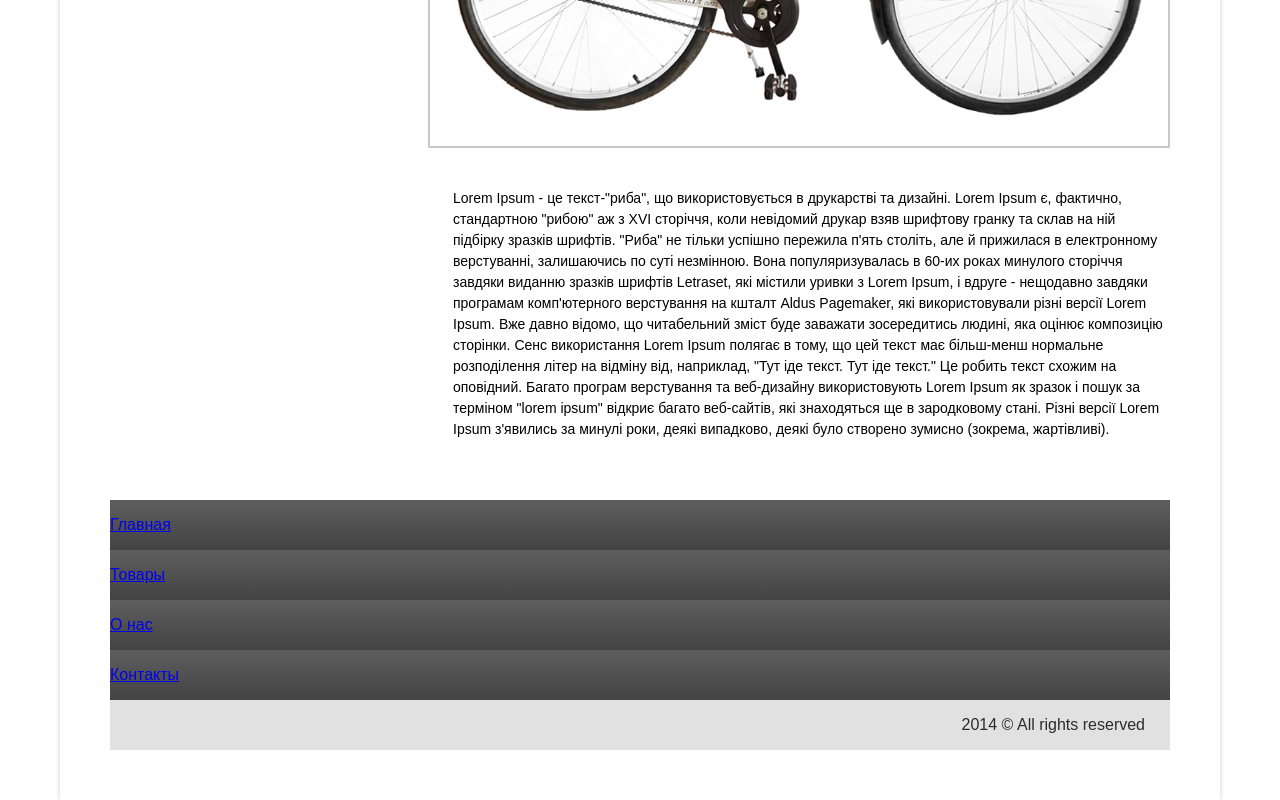
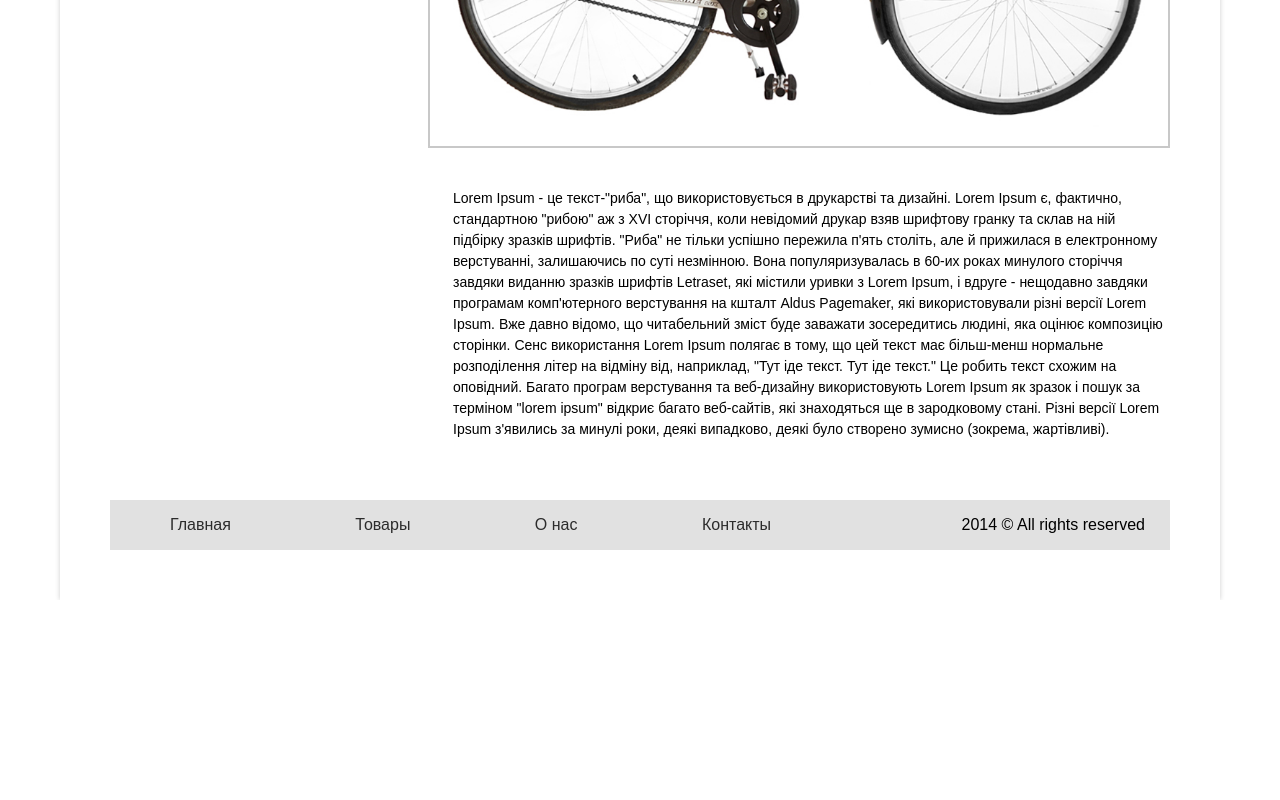
Before and after one commit to Imperceptible/home_work_3, a plain HTML site: page index.html in a window 1280 px wide. Shown: the part 582-1382 px from the top of the page. After the commit the page ends 1182 px from the top, so only its background shows below. Drawn offline with Linux system fonts and the light colour scheme.

Commit message:
предварительная готовность, вычищаю цсс

```diff
--- a/css/style.css
+++ b/css/style.css
@@ -13,8 +13,8 @@
     /*font-size: 14x;*/
 }
 .header {
-    background-color: white;
-    float: none;
+    /*background-color: white;
+    float: none;*/
     position: relative;
     overflow: hidden;
 }
@@ -24,10 +24,10 @@
 }
 
 .mainmenu {
-    width: 100%;
+    /*width: 100%;
     display: inline-block;
     vertical-align: middle;
-    list-style: none;
+    list-style: none;*/
     background: linear-gradient(to bottom, rgba(94, 94, 94, 1) 0%, rgba(67, 67, 67, 1) 100%);
 
 }
@@ -131,26 +131,39 @@
 }
 
 .footer {
-    background-color: #e1e1e1;
-    float: none;
     position: relative;
     overflow: hidden;
+    background-color: #e1e1e1;
+    line-height: 50px;
+}
+
+.footermenu {
+    float: left;
+
+}
+
+.footermenu ul {
+
+}
+
+.footermenu li {
+    display: inline;
+    margin: 40px;
+    padding: 20px;
+
+}
+.footermenu li a {
+    text-decoration: none;
     color: #2c2c2c;
 }
 
-.footer li {
-    float: left;
-    display: block;
-    line-height: 50px;
-    width: 100%;
-    /*display: inline-block;*/
-    vertical-align: middle;
-    list-style: none;
-    background: linear-gradient(to bottom, rgba(94, 94, 94, 1) 0%, rgba(67, 67, 67, 1) 100%);
+.footermenu li a:hover{
+    text-decoration: underline;
+}
 
-}
-.footer p {
+.copyrights p {
     float: right;
     display: block;
     line-height: 50px;
     padding-right: 25px;
+}
--- a/index.html
+++ b/index.html
@@ -51,13 +51,18 @@
     </div>
     </div>
     <div class="footer"><!--подвал-->
-        <ul class="footermenu">
+        <div class="footermenu">
+            <ul>
                 <li><a href="#">Главная</a></li>
                 <li><a href="#">Товары</a></li>
                 <li><a href="#">О нас</a></li>
                 <li><a href="#">Контакты</a></li>
             </ul>
+        </div>
+        <div class="copyrights">
             <p>2014 &copy All rights reserved</p>
+        </div>
+
     </div>
 </div>
 
```
Lines whose indentation alone changed are shown as unchanged.
